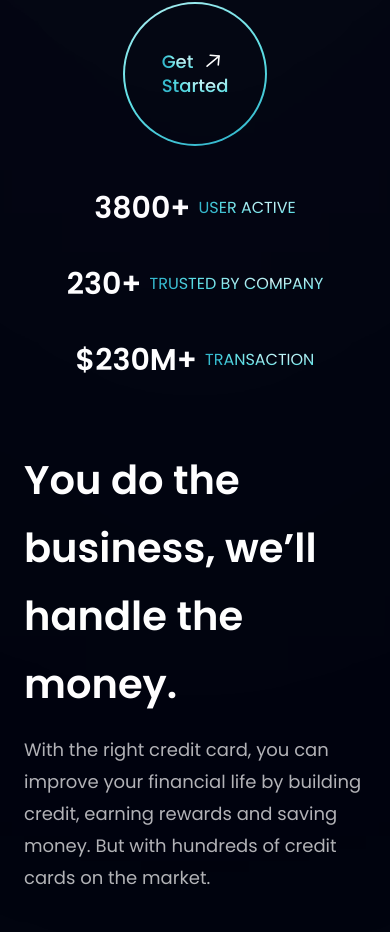
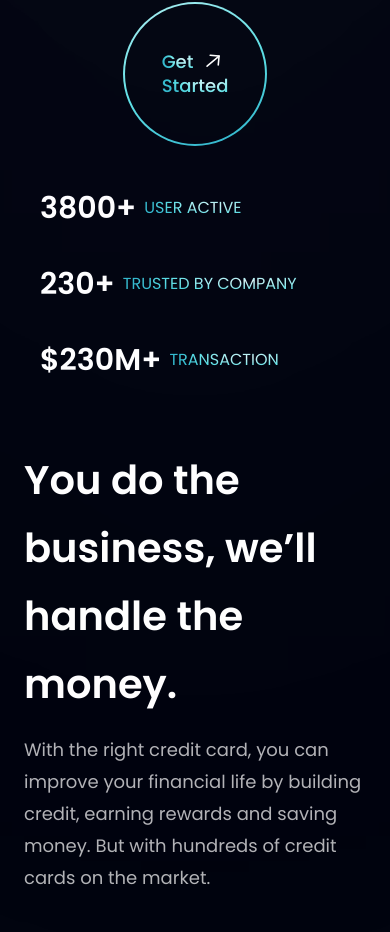
Before and after one commit to ahmadghoniem/HObank, a React (Vite) app: page / in a window 390 px wide. Shown: the part 1063-1995 px from the top of the page. Built offline with nearby package versions, Linux system fonts and the light colour scheme.

Commit message:
fixing nav responsiveness

```diff
--- a/src/components/Stats.jsx
+++ b/src/components/Stats.jsx
@@ -2,7 +2,7 @@ import React from "react";
 import { stats } from "../constants";
 
 const Stats = () => (
-  <section className="mb-6 flex flex-row flex-wrap items-center justify-center sm:mb-20">
+  <section className="mb-6 flex flex-row flex-wrap items-start justify-start sm:mb-20 sm:items-center sm:justify-center">
     {stats.map(({ id, value, title }) => (
       <>
         <div
```
